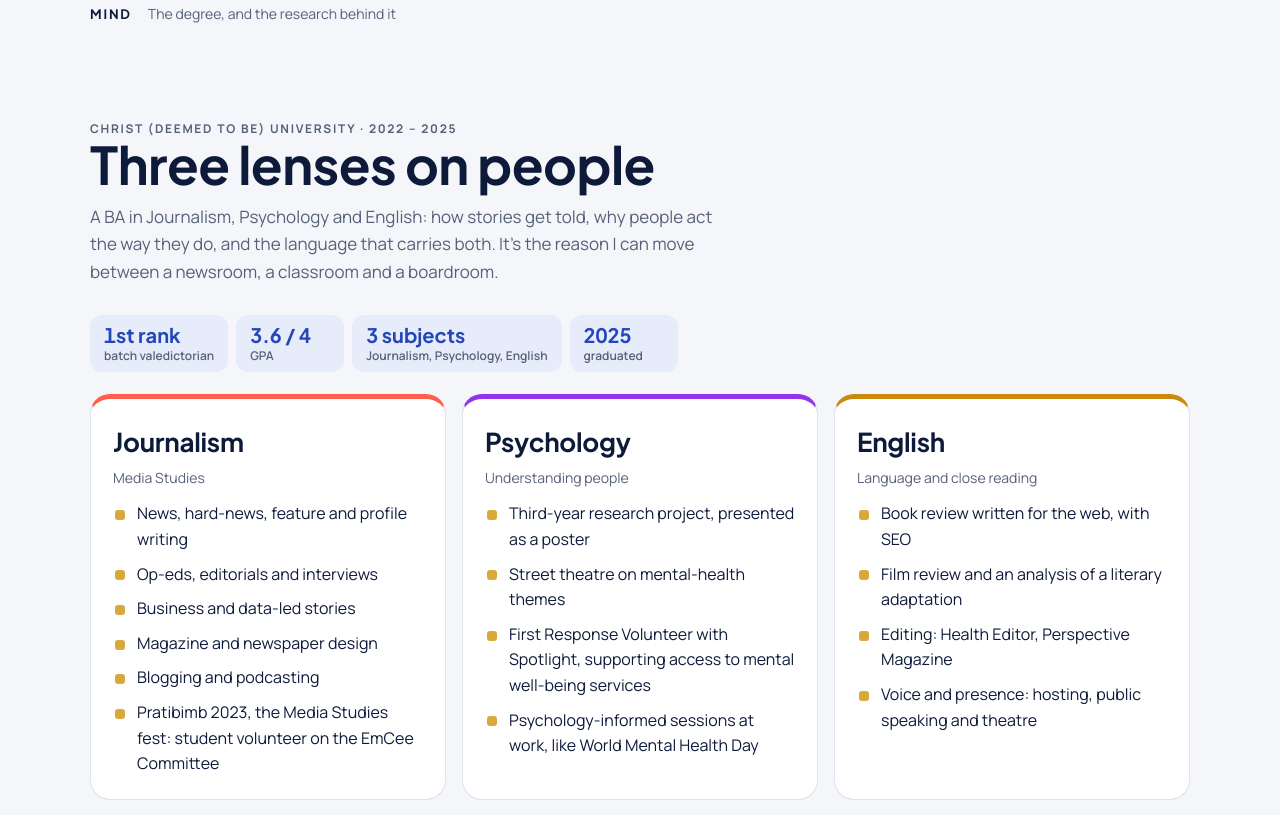
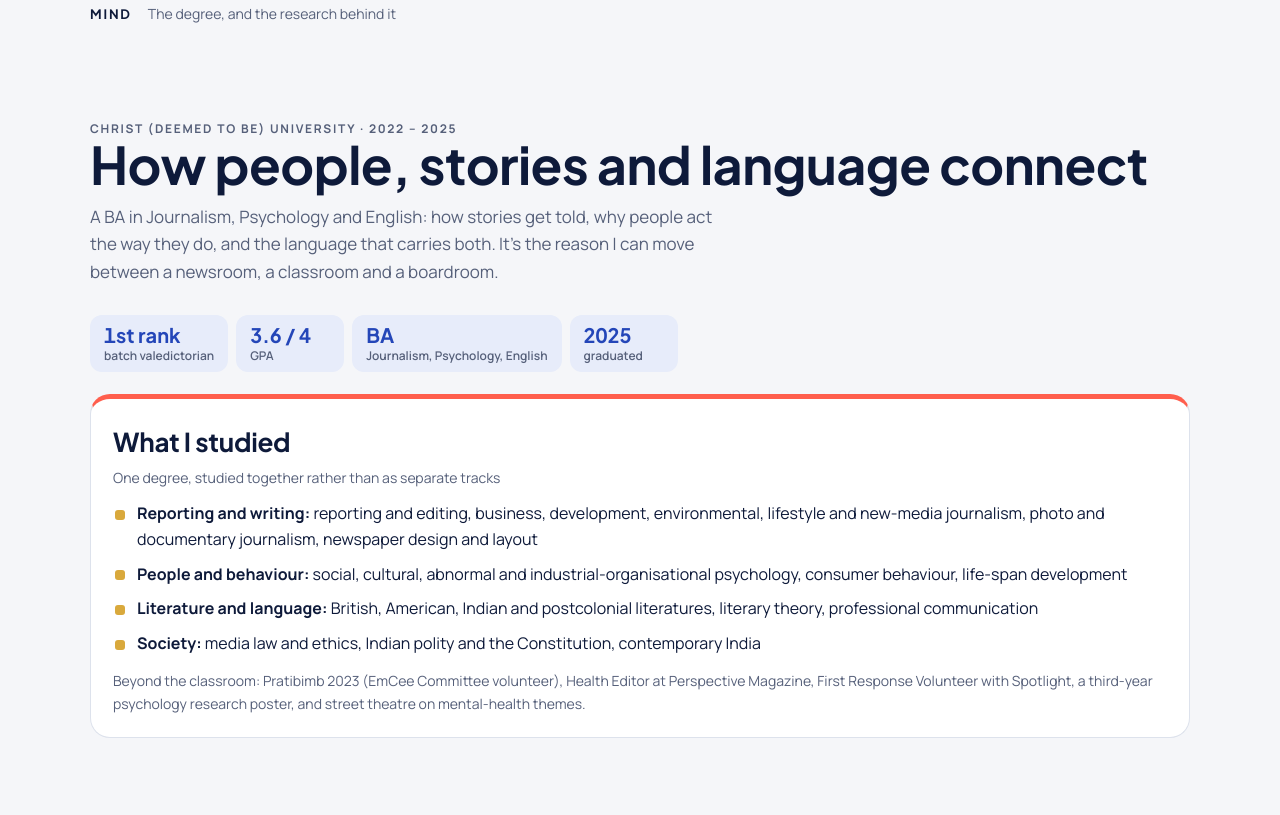
Before and after one commit to aryannbhatt/Portfolio, a plain HTML site: page index.html in a window 1280 px wide. Shown: the part 6805-7620 px from the top of the page. Drawn offline with Linux system fonts and the light colour scheme.

Commit message:
Degree section: single gist of what was studied
Co-Authored-By: Claude Sonnet 5.5 <noreply@anthropic.com>
Claude-Session: https://claude.ai/code/session_01CqYL4oxsQGc3dyYj3NszP4

```diff
--- a/index.html
+++ b/index.html
@@ -797,23 +797,16 @@ footer{font-size:13px;color:var(--muted);padding:30px 0 50px}
     <div class="sec-head">
       <div>
         <div class="kicker">Christ (Deemed to be) University · 2022 – 2025</div>
-        <h2>Three lenses on people</h2>
+        <h2>How people, stories and language connect</h2>
         <p class="lede">A BA in Journalism, Psychology and English: how stories get told, why people act the way they do, and the language that carries both. It's the reason I can move between a newsroom, a classroom and a boardroom.</p>
       </div>
     </div>
-    <div class="glance" style="margin:0 0 22px"><div><b>1st rank</b><span>batch valedictorian</span></div><div><b>3.6 / 4</b><span>GPA</span></div><div><b>3 subjects</b><span>Journalism, Psychology, English</span></div><div><b>2025</b><span>graduated</span></div></div>
-    <div class="lenses">
+    <div class="glance" style="margin:0 0 22px"><div><b>1st rank</b><span>batch valedictorian</span></div><div><b>3.6 / 4</b><span>GPA</span></div><div><b>BA</b><span>Journalism, Psychology, English</span></div><div><b>2025</b><span>graduated</span></div></div>
+    <div class="lenses" style="grid-template-columns:1fr">
       <article class="lens" style="--c:#FF5E4D">
-        <h3>Journalism</h3><p class="sub">Media Studies</p>
-        <ul class="ticks"><li>News, hard-news, feature and profile writing</li><li>Op-eds, editorials and interviews</li><li>Business and data-led stories</li><li>Magazine and newspaper design</li><li>Blogging and podcasting</li><li>Pratibimb 2023, the Media Studies fest: student volunteer on the EmCee Committee</li></ul>
-      </article>
-      <article class="lens" style="--c:#9333EA">
-        <h3>Psychology</h3><p class="sub">Understanding people</p>
-        <ul class="ticks"><li>Third-year research project, presented as a poster</li><li>Street theatre on mental-health themes</li><li>First Response Volunteer with Spotlight, supporting access to mental well-being services</li><li>Psychology-informed sessions at work, like World Mental Health Day</li></ul>
-      </article>
-      <article class="lens" style="--c:#C98A0E">
-        <h3>English</h3><p class="sub">Language and close reading</p>
-        <ul class="ticks"><li>Book review written for the web, with SEO</li><li>Film review and an analysis of a literary adaptation</li><li>Editing: Health Editor, Perspective Magazine</li><li>Voice and presence: hosting, public speaking and theatre</li></ul>
+        <h3>What I studied</h3><p class="sub">One degree, studied together rather than as separate tracks</p>
+        <ul class="ticks"><li><b>Reporting and writing:</b> reporting and editing, business, development, environmental, lifestyle and new-media journalism, photo and documentary journalism, newspaper design and layout</li><li><b>People and behaviour:</b> social, cultural, abnormal and industrial-organisational psychology, consumer behaviour, life-span development</li><li><b>Literature and language:</b> British, American, Indian and postcolonial literatures, literary theory, professional communication</li><li><b>Society:</b> media law and ethics, Indian polity and the Constitution, contemporary India</li></ul>
+        <p class="sub" style="margin:14px 0 0">Beyond the classroom: Pratibimb 2023 (EmCee Committee volunteer), Health Editor at Perspective Magazine, First Response Volunteer with Spotlight, a third-year psychology research poster, and street theatre on mental-health themes.</p>
       </article>
     </div>
   </div>
```
